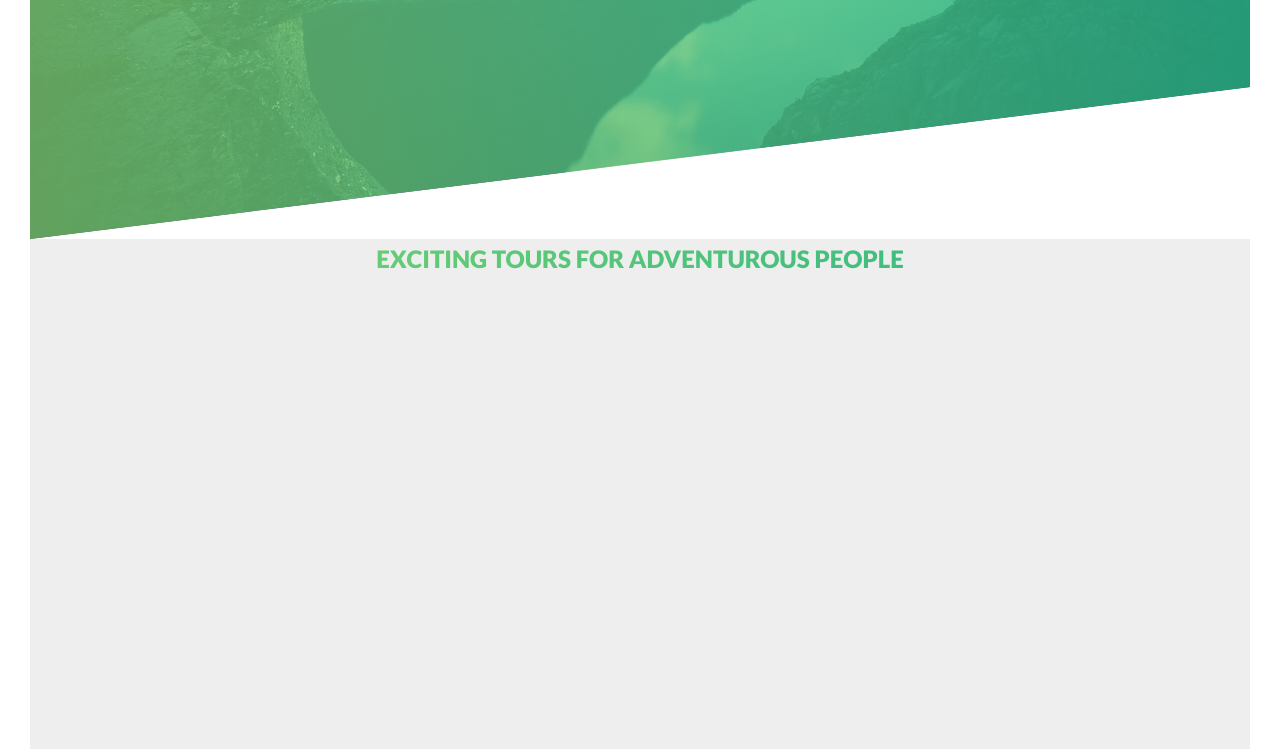
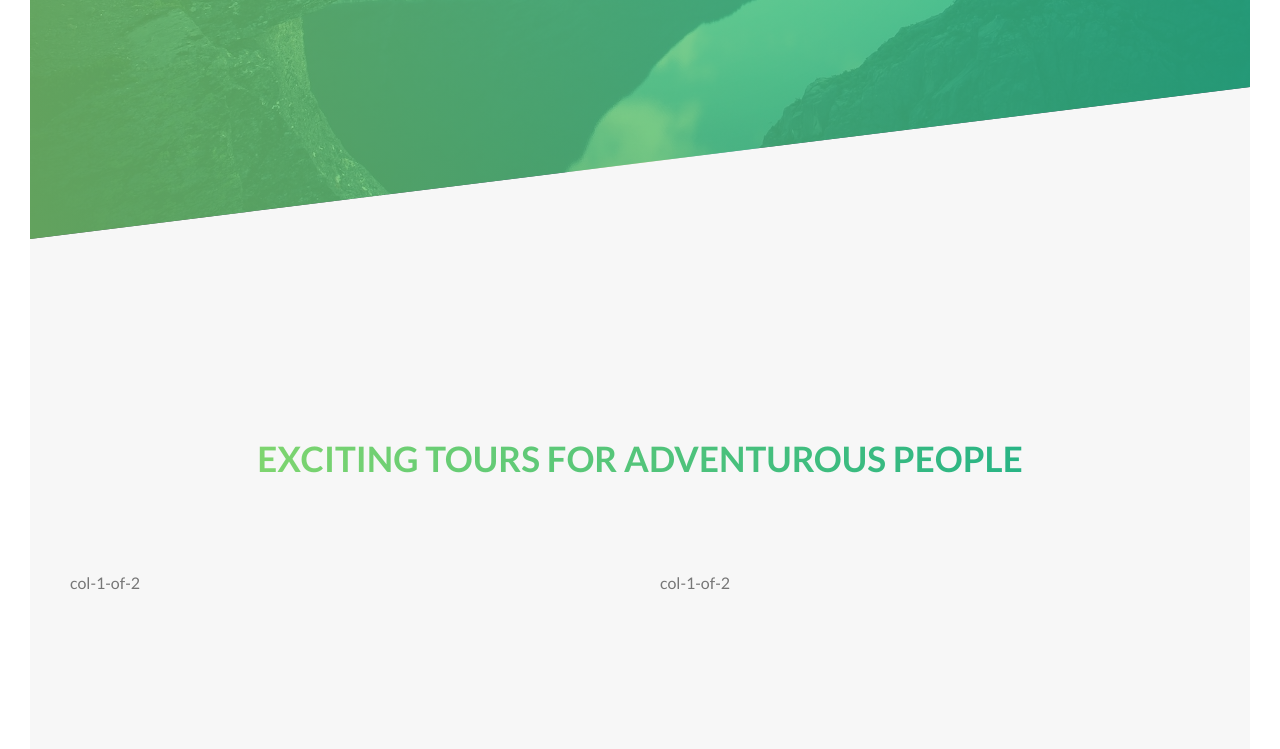
Before and after one commit to mysterymethod/travel-website-new, a website: page index.html in a window 1280 px wide. Shown: the part 551-1300 px from the top of the page. Drawn offline with Linux system fonts and the light colour scheme.

Commit message:
adding heading in the about section

```diff
--- a/index.html
+++ b/index.html
@@ -100,9 +100,20 @@
 
   <main>
     <section class="section-about">
-      <h2 class="heading-secondary">
-        exciting tours for adventurous people
-      </h2>
+      <div class="u-center-element u-margin-bottom-8">
+        <h2 class="heading-secondary">
+          exciting tours for adventurous people
+        </h2>
+      </div>
+      <div class="row">
+        <div class="col-1-of-2">
+          col-1-of-2
+        </div>
+        <div class="col-1-of-2">
+          col-1-of-2
+        </div>
+      </div>
+
     </section>
   </main>
 </body>
--- a/package.json
+++ b/package.json
@@ -4,7 +4,7 @@
   "description": "",
   "main": "index.js",
   "scripts": {
-    "compile-sass": "node-sass sass/main.scss css/style.css"
+    "compile-sass": "node-sass sass/main.scss css/style.css -w"
   },
   "repository": {
     "type": "git",
--- a/sass/abstracts/_variables.scss
+++ b/sass/abstracts/_variables.scss
@@ -5,6 +5,7 @@ $color-primary-dark : #28b485;
 $color-dark-grey : #777;
 $color-white : #fff;
 $color-black : #000;
+$color-light-grey: #f7f7f7;
 
 //GRID
 $gutter-horizontal : 4rem;
--- a/sass/base/_typography.scss
+++ b/sass/base/_typography.scss
@@ -25,13 +25,18 @@
 }
 
 .heading-secondary {
-  text-align: center;
+  font-weight: 700;
+  font-size: 3.5rem;
   text-transform: uppercase;
-  @supports (--css: variables) {
-    background: linear-gradient(to right, #7ed56f, #28b485);
-    color: transparent;
-    -webkit-background-clip: text;
-    background-clip: text;
+  display: inline-block;
+  background: linear-gradient(to right, #7ed56f, #28b485);
+  -webkit-background-clip: text;
+  color: transparent;
+  transition: all .2s;
+
+  &:hover {
+    transform: skewY(2deg) skewX(14deg) scale(1.2);
+    text-shadow: -.5rem .5rem 2rem rgba($color-black, 0.20);
   }
-  font-weight: 800;
+
 }
--- a/sass/base/_utilities.scss
+++ b/sass/base/_utilities.scss
@@ -0,0 +1,7 @@
+.u-center-element{
+    text-align: center;
+}
+
+.u-margin-bottom-8{
+    margin-bottom: 8rem;
+}
--- a/sass/layouts/_about.scss
+++ /dev/null
@@ -1,4 +0,0 @@
-.section-about{
-    height: 95vh;
-    background-color: #eee;
-}
--- a/sass/layouts/_grid.scss
+++ b/sass/layouts/_grid.scss
@@ -1,6 +1,6 @@
 .row {
     width: 114rem;
-    background-color: #eee;
+    // background-color: #eee;
     margin: 0 auto;
     margin-bottom: $gutter-vertical;
 
@@ -10,7 +10,7 @@
 
     // This will apply to all classes starting with "col-"
     [class^="col-"] {
-        background-color: red;
+        // background-color: red;
         float: left;
         margin-right: $gutter-horizontal;
         @include rightChildMarginZero;
--- a/sass/main.scss
+++ b/sass/main.scss
@@ -5,6 +5,7 @@
 @import "base/animation";
 @import "base/base";
 @import "base/typography";
+@import "base/utilities";
 
 @import "components/button";
 
--- a/sass/pages/_home.scss
+++ b/sass/pages/_home.scss
@@ -0,0 +1,5 @@
+.section-about {
+    background-color: #f7f7f7;
+    padding: 35rem 0;
+    margin-top: -20vh;
+}
```
Also changed, not shown: css/style.css.
